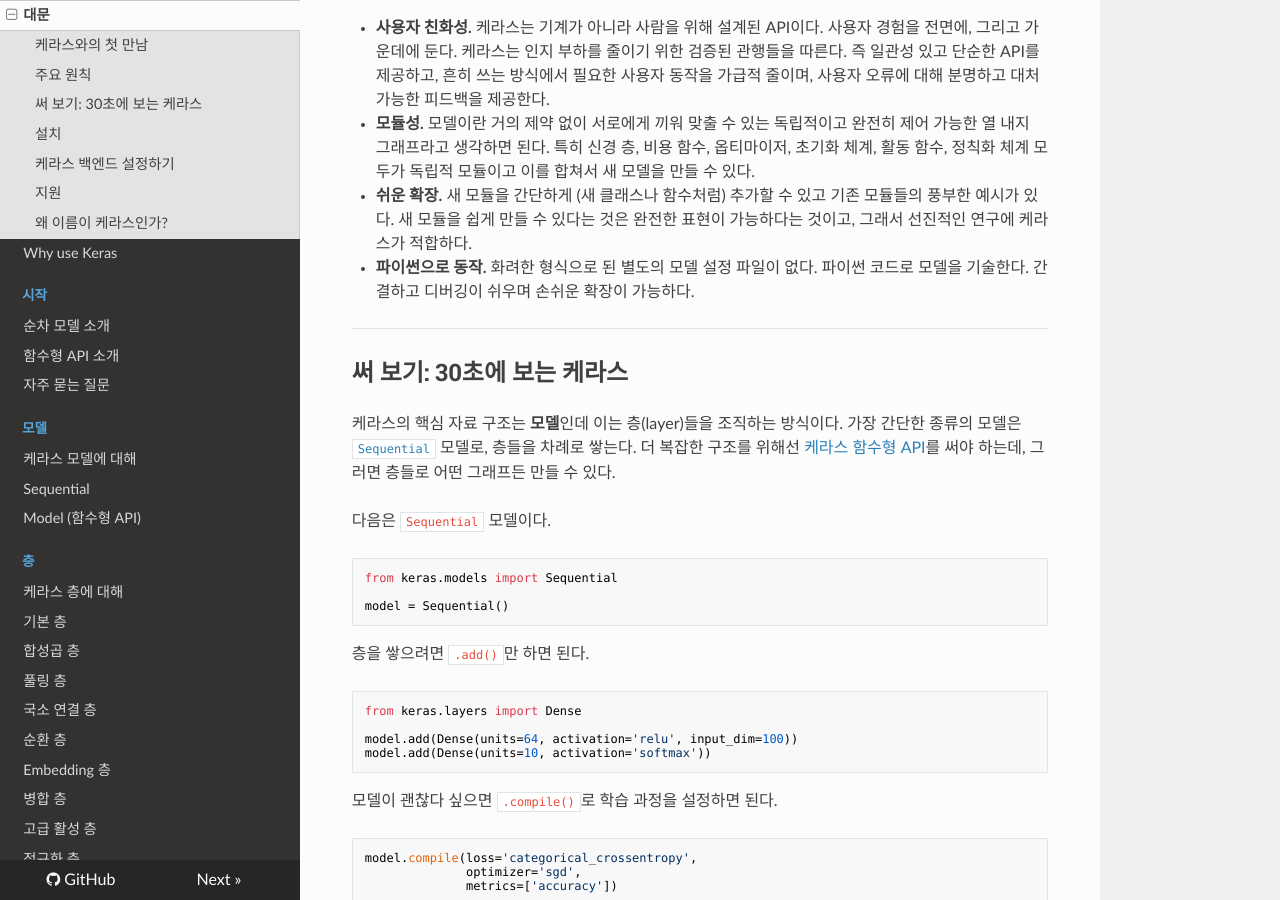
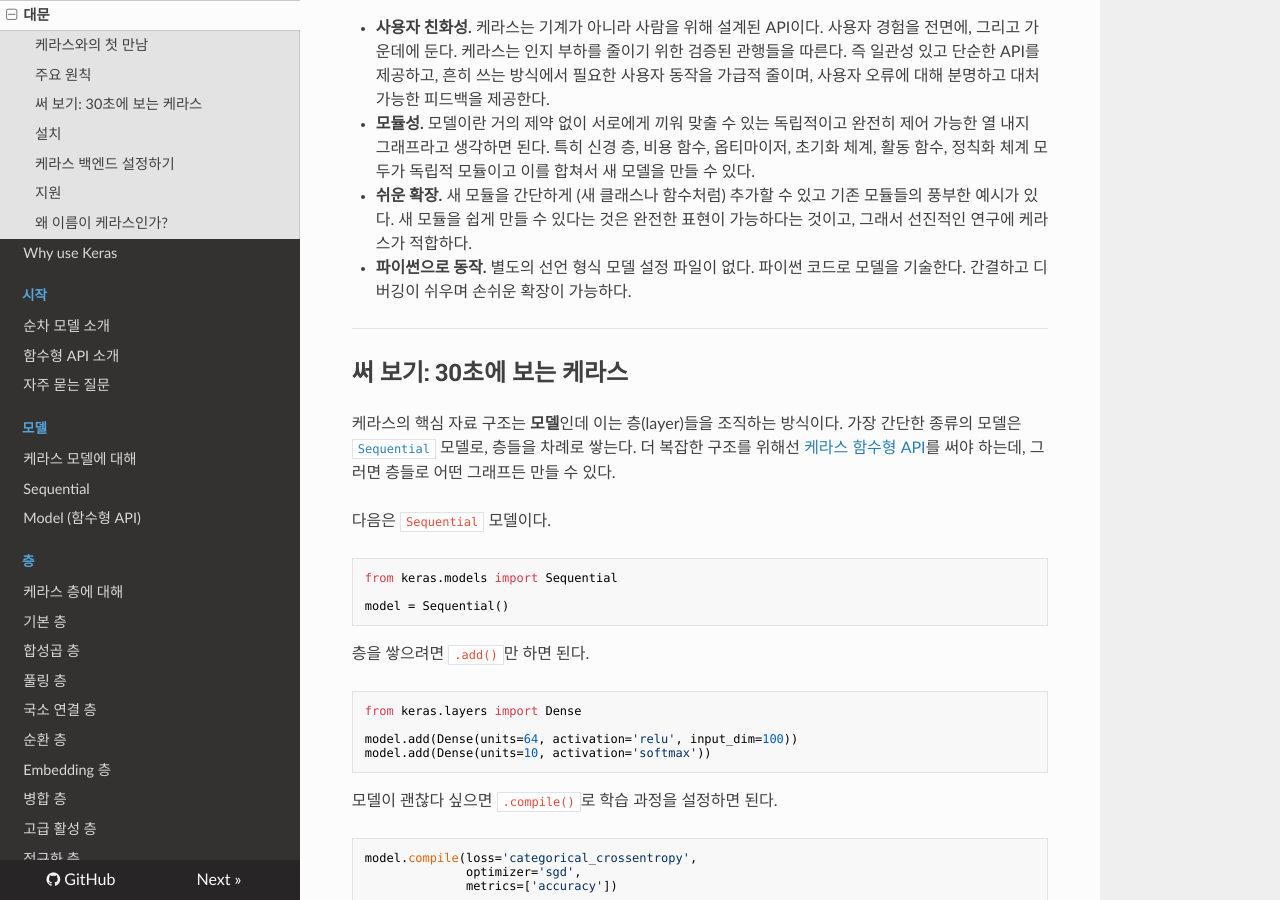
Before and after one commit to wariua/keras-docs-ko, an MkDocs documentation site: the page built from sources/index.md, in a window 1280 px wide and 900 px high, scrolled down 703 px. Built offline with MkDocs 1.6.1, drawn with Linux system fonts in a browser that asks for light colours; nearby versions of some CDN libraries; old or Windows-style settings are respelled for this version of MkDocs.

Commit message:
fix wording

```diff
--- a/sources/index.md
+++ b/sources/index.md
@@ -30,7 +30,7 @@
 
 - __쉬운 확장.__ 새 모듈을 간단하게 (새 클래스나 함수처럼) 추가할 수 있고 기존 모듈들의 풍부한 예시가 있다. 새 모듈을 쉽게 만들 수 있다는 것은 완전한 표현이 가능하다는 것이고, 그래서 선진적인 연구에 케라스가 적합하다.
 
-- __파이썬으로 동작.__ 화려한 형식으로 된 별도의 모델 설정 파일이 없다. 파이썬 코드로 모델을 기술한다. 간결하고 디버깅이 쉬우며 손쉬운 확장이 가능하다.
+- __파이썬으로 동작.__ 별도의 선언 형식 모델 설정 파일이 없다. 파이썬 코드로 모델을 기술한다. 간결하고 디버깅이 쉬우며 손쉬운 확장이 가능하다.
 
 
 ------------------
```
